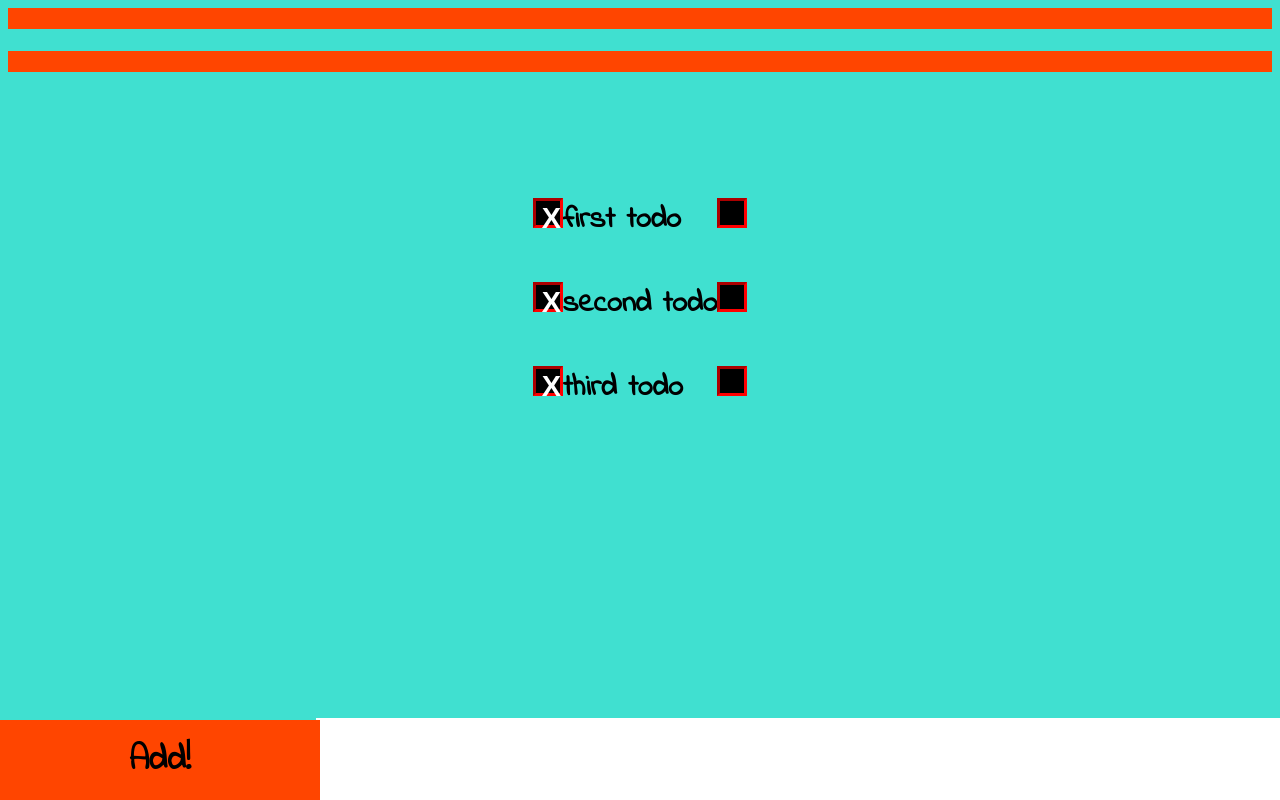
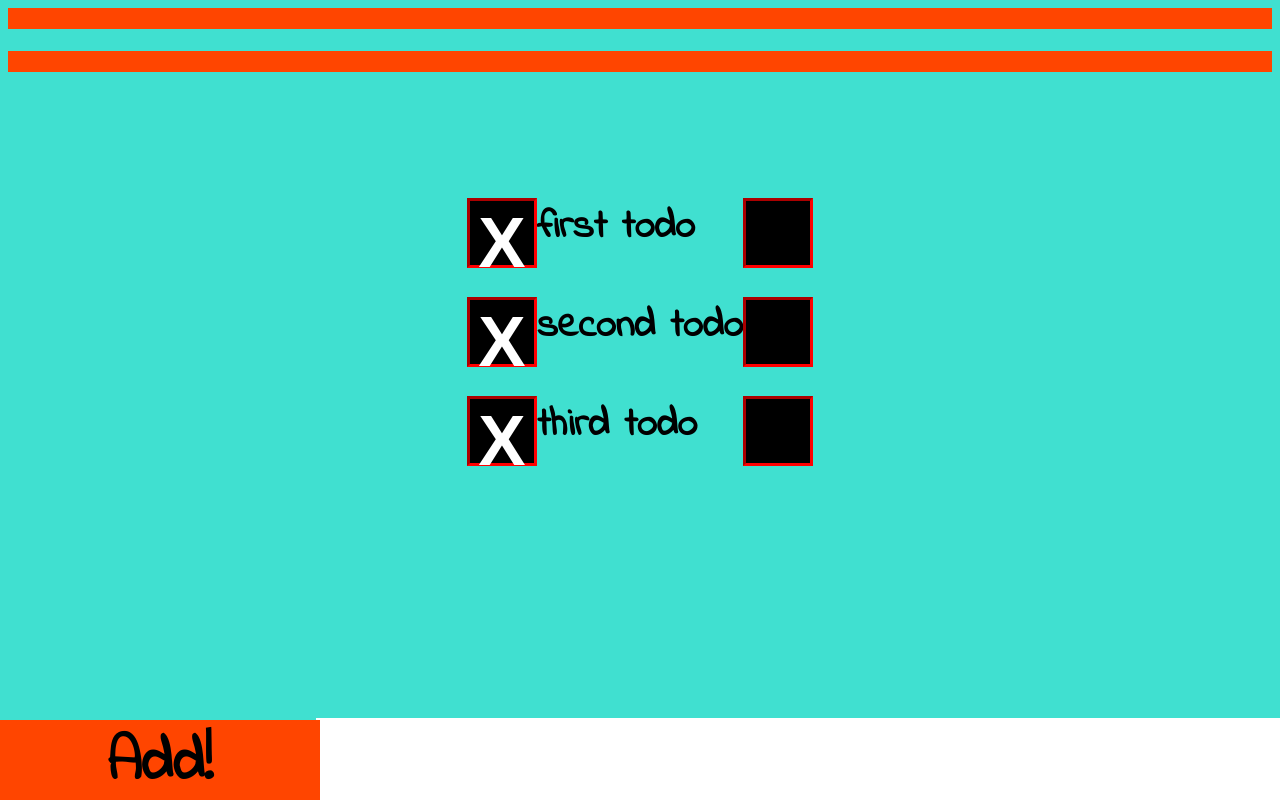
Before and after one commit to FACN4/Week-2-G-force-project, a website: page index.html in a window 1280 px wide. Drawn offline with Linux system fonts and the light colour scheme.

Commit message:
Desktop issue solved

```diff
--- a/style.css
+++ b/style.css
@@ -17,7 +17,7 @@ ul{
 }
 
 li{
-  font-size: 30px;
+  font-size: 26px;
   padding: 10px 0px 30px 0px;
   font-weight: bold;
 }
@@ -29,19 +29,19 @@ li{
   color: white;
   text-align: center;
   position: relative;
-  height: 30px;
-  width: 30px;
+  height: 40px;
+  width: 40px;
   float:right;
   font-weight: bold;
-  font-size: 5px;
 }
 
 .btn-delete{
 background-color: #000;
 border : inset red;
 float : left;
-font-size: 29px;
+font-size: 37px;
 }
+
 .btn-done{
 float : right;
 }
@@ -54,7 +54,6 @@ form{
 }
 #add-todo input {
   position: fixed;
-
   font-size: 35px;
   display: flex;
   border-radius: 0px;
@@ -63,7 +62,7 @@ form{
   bottom: 0px;
   border: 3.5px;
 }
-
+@media only screen and (max-device-width : 600px){
 #add-todo input[type = text]{
   right: 0px;
   width:75%;
@@ -75,3 +74,34 @@ form{
   background-color: orangered ;
   font-weight: bold;
 }
+}
+@media only screen and (min-device-width : 600px){
+  #add-todo input[type = text]{
+    right: 0px;
+    width:75%;
+
+
+  }
+  #add-todo input[type = submit]{
+    left: 0px;
+    width:25%;
+    background-color: orangered ;
+    font-weight: bold;
+  }
+  li{
+    font-size: 40px;
+  }
+
+  .btn {
+    height: 70px;
+    width: 70px;
+    font-size: 17px;
+  }
+  .btn-delete{
+  font-size: 71px;
+}
+  #add-todo input {
+    font-size: 60px;
+    border: 10px;
+  }
+}
```
